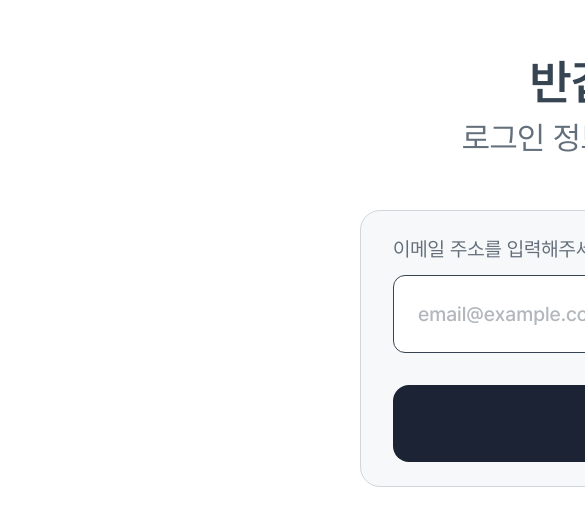
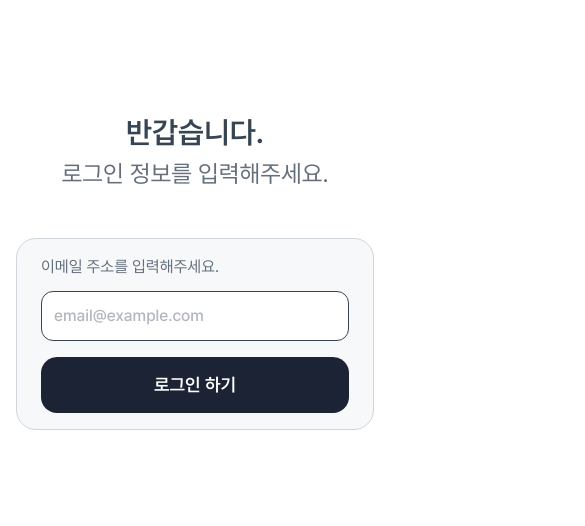
Before and after one commit to kimddddh98/switchwon-task, a React (Vite) app: page /sign-in in a window 390 px wide. Shown: the part 150-676 px from the top of the page, 585 px wide, since content can reach past the window. Built offline with nearby package versions, Linux system fonts and the light colour scheme; no server answers.

Commit message:
ui: 로그인 페이지 반응형 처리

```diff
--- a/src/pages/SignIn.tsx
+++ b/src/pages/SignIn.tsx
@@ -31,18 +31,20 @@ const SignIn = () => {
   }
 
   return (
-    <main className="mx-auto flex h-screen w-7xl flex-col justify-center gap-12">
+    <main className="flex h-screen w-full flex-col justify-center gap-12 px-4 md:px-0 xl:mx-auto xl:w-7xl">
       <div className="flex flex-col gap-2">
-        <h2 className="text-center text-5xl font-bold">반갑습니다.</h2>
-        <h3 className="text-switchwon-gray-600 text-center text-[32px] font-medium">
+        <h2 className="text-center text-3xl font-bold md:text-4xl xl:text-5xl">
+          반갑습니다.
+        </h2>
+        <h3 className="text-switchwon-gray-600 text-center text-2xl font-medium md:text-3xl xl:text-[32px]">
           로그인 정보를 입력해주세요.
         </h3>
       </div>
       <form
         onSubmit={handleSubmit(onSubmit)}
-        className="bg-switchwon-gray-0 border-switchwon-gray-300 flex w-[560px] flex-col self-center rounded-[20px] border px-8 py-6"
+        className="bg-switchwon-gray-0 border-switchwon-gray-300 flex w-full flex-col self-center rounded-[20px] border px-6 py-4 md:w-[560px] xl:px-8 xl:py-6"
       >
-        <p className="text-switchwon-gray-600 text-xl font-medium">
+        <p className="text-switchwon-gray-600 font-medium md:text-lg xl:text-xl">
           이메일 주소를 입력해주세요.
         </p>
         <input
@@ -56,16 +58,18 @@ const SignIn = () => {
               message: '올바른 이메일 형식이 아닙니다.',
             },
           })}
-          className={`text-switchwon-gray-600 border-switchwon-gray-700 mt-3 rounded-xl border bg-white p-6 text-xl font-semibold ${errors.email ? 'border-switchwon-red' : 'border-switchwon-gray-700'}`}
+          className={`text-switchwon-gray-600 border-switchwon-gray-700 mt-3 rounded-xl border bg-white p-3 font-semibold md:p-5 md:text-xl xl:p-6 ${errors.email ? 'border-switchwon-red' : 'border-switchwon-gray-700'}`}
         />
         {errors.email && (
-          <p className="text-switchwon-red mt-2">{errors.email.message}</p>
+          <p className="text-switchwon-red mt-2 text-sm xl:text-base">
+            {errors.email.message}
+          </p>
         )}
 
         <button
           type="submit"
           disabled={isPending}
-          className="bg-switchwon-cta-1 mt-8 h-[77px] cursor-pointer rounded-2xl text-[22px] font-bold text-white"
+          className="bg-switchwon-cta-1 mt-4 h-14 cursor-pointer rounded-2xl text-lg font-bold text-white md:h-16 xl:mt-8 xl:h-[77px] xl:text-[22px]"
         >
           로그인 하기
         </button>
```
